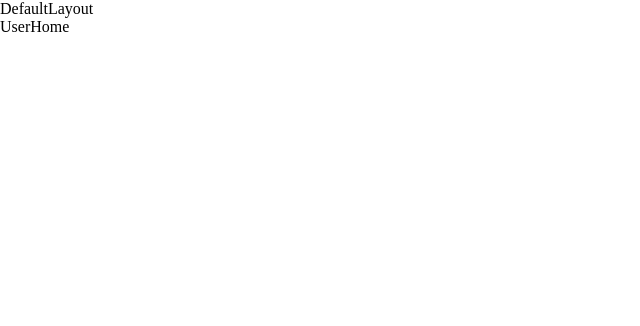
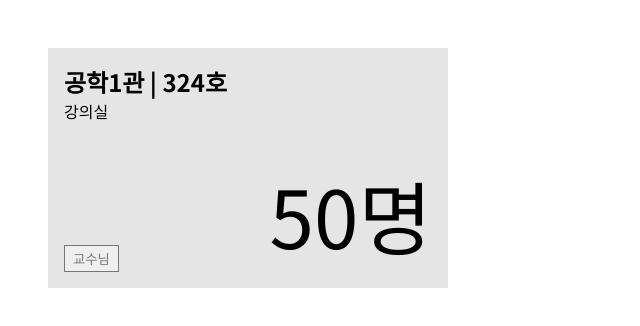
Before and after one commit to vpdls1511/SmartDoorSystem_front, a React (Create React App) app: page / in a window 1280 px wide. Shown: the top 326 px of the page, without its empty margins (0-640 px from the left). Built offline with nearby package versions, Linux system fonts and the light colour scheme.

Commit message:
feat(vpdls1511) : 방 정보 보여주는 컴포넌트 생성

```diff
--- a/public/index.html
+++ b/public/index.html
@@ -5,39 +5,16 @@
     <link rel="icon" href="%PUBLIC_URL%/favicon.ico" />
     <meta name="viewport" content="width=device-width, initial-scale=1" />
     <meta name="theme-color" content="#000000" />
-    <meta
-      name="description"
-      content="Web site created using create-react-app"
-    />
+    <meta name="description" content="Web site created using create-react-app"/>
     <link rel="apple-touch-icon" href="%PUBLIC_URL%/logo192.png" />
-    <!--
-      manifest.json provides metadata used when your web app is installed on a
-      user's mobile device or desktop. See https://developers.google.com/web/fundamentals/web-app-manifest/
-    -->
     <link rel="manifest" href="%PUBLIC_URL%/manifest.json" />
-    <!--
-      Notice the use of %PUBLIC_URL% in the tags above.
-      It will be replaced with the URL of the `public` folder during the build.
-      Only files inside the `public` folder can be referenced from the HTML.
-
-      Unlike "/favicon.ico" or "favicon.ico", "%PUBLIC_URL%/favicon.ico" will
-      work correctly both with client-side routing and a non-root public URL.
-      Learn how to configure a non-root public URL by running `npm run build`.
-    -->
-    <title>React App</title>
+    <link rel="preconnect" href="https://fonts.googleapis.com">
+    <link rel="preconnect" href="https://fonts.gstatic.com" crossorigin>
+    <link href="https://fonts.googleapis.com/css2?family=Noto+Sans+KR:wght@100;300;400;500;700;900&display=swap" rel="stylesheet">
+    <title>스마트 도어 시스템</title>
   </head>
   <body>
     <noscript>You need to enable JavaScript to run this app.</noscript>
     <div id="root"></div>
-    <!--
-      This HTML file is a template.
-      If you open it directly in the browser, you will see an empty page.
-
-      You can add webfonts, meta tags, or analytics to this file.
-      The build step will place the bundled scripts into the <body> tag.
-
-      To begin the development, run `npm start` or `yarn start`.
-      To create a production bundle, use `npm run build` or `yarn build`.
-    -->
   </body>
 </html>
--- a/src/common/assets/GlobalStyled.tsx
+++ b/src/common/assets/GlobalStyled.tsx
@@ -2,6 +2,7 @@ import { createGlobalStyle } from "styled-components";
 
 const GlobalStyled = createGlobalStyle`
   *, *::before, *::after {
+    font-family: 'Noto Sans KR', sans-serif;
     box-sizing: border-box;
     padding: 0;
     margin: 0;
--- /dev/null
+++ b/src/components/organisms/RoomSelect.tsx
@@ -0,0 +1,61 @@
+import React from "react";
+import styled from "styled-components";
+
+const SelectWrap = styled.div`
+	position: relative;
+	width: 25rem;
+	height: 15rem;
+	padding: 1rem;
+	background-color: rgba(0,0,0,.1);
+	margin: 3rem;
+`
+const RoomInfoWrap = styled.div`
+	p:first-child {
+		font-size: 1.5rem;
+		font-weight: bold;
+	}
+`
+
+const RoomProfessor = styled.div`
+	position: absolute;
+	bottom: 1rem;
+	left: 1rem;
+`
+
+const ProfessorBtn = styled.button`
+	padding: .2rem .5rem;
+	cursor: pointer;
+	transition: .5s;
+	border: 1px solid #777;
+	color: #777;
+	&:hover{
+    border: 1px solid #000;
+    color: #000;
+	}
+`
+
+const RoomStatus = styled.div`
+	position: absolute;
+	right: 1rem;
+	bottom: 1rem;
+	p{
+		font-size: 5rem;
+	}
+`
+
+const RoomSelect: React.FC = () => {
+	return<SelectWrap>
+		<RoomInfoWrap>
+			<p> 공학1관 | 324호 </p>
+			<p> 강의실 </p>
+		</RoomInfoWrap>
+		<RoomProfessor>
+			<ProfessorBtn>교수님</ProfessorBtn>
+		</RoomProfessor>
+		<RoomStatus>
+			<p> 50명 </p>
+		</RoomStatus>
+	</SelectWrap>
+}
+
+export default RoomSelect
--- a/src/layouts/DefaultLayout.tsx
+++ b/src/layouts/DefaultLayout.tsx
@@ -1,10 +1,9 @@
-import React from "react";
-import {Outlet} from "react-router-dom";
+import React from "react"
+import {Outlet} from "react-router-dom"
+
 
 const DefaultLayout: React.FC = () => {
 	return<>
-		DefaultLayout
-		<br/>
 		<Outlet />
 	</>
 }
--- a/src/pages/user/UserHome.tsx
+++ b/src/pages/user/UserHome.tsx
@@ -1,8 +1,9 @@
 import React from "react";
+import RoomSelect from "../../components/organisms/RoomSelect";
 
 const UserHome: React.FC = () => {
 	return<>
-		UserHome
+		<RoomSelect />
 	</>
 }
 
```
